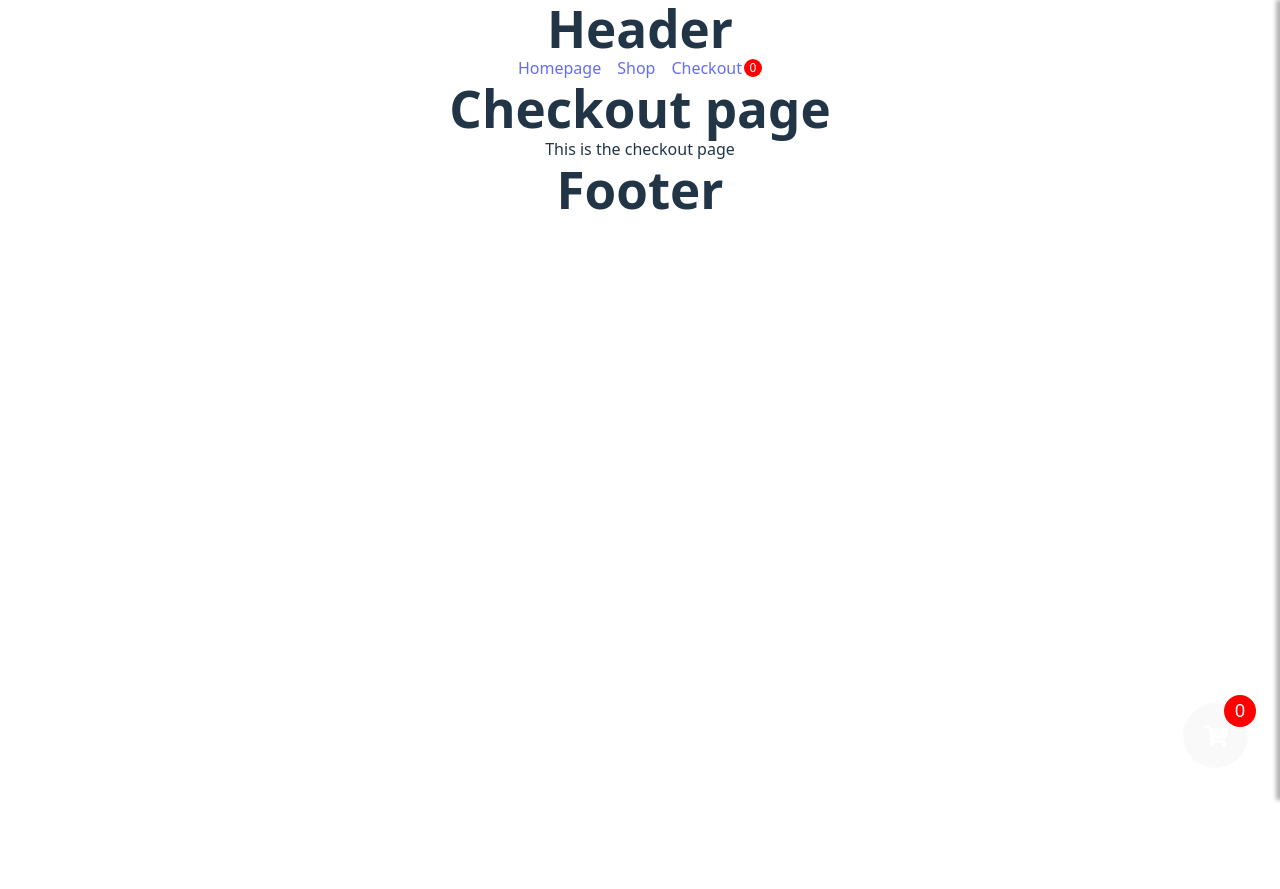
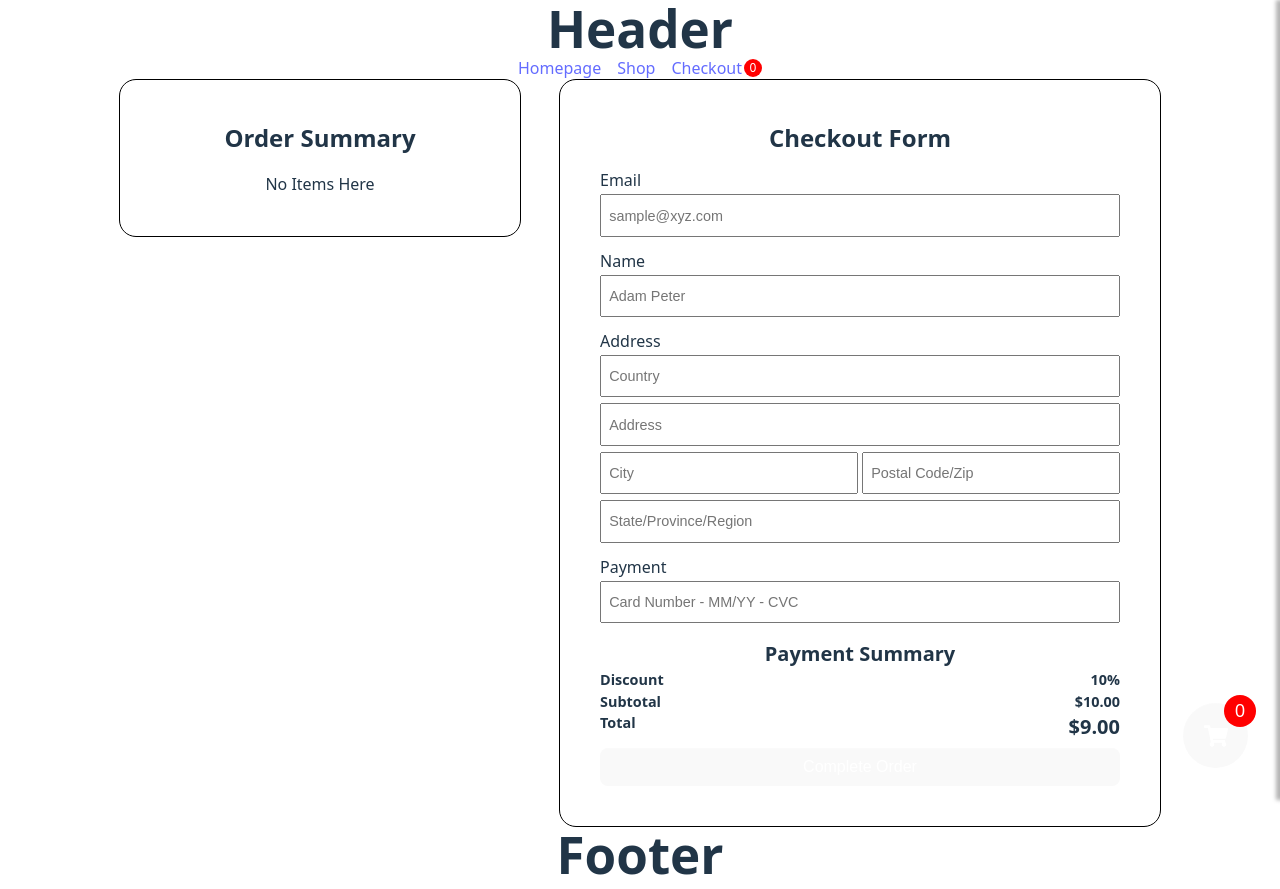
Before and after one commit to Eztatic/shopping-cart, a React (Vite) app: page /CheckoutPage in a window 1280 px wide. Before the commit the page ends 800 px from the top, so only its background shows below. Built offline with nearby package versions, Linux system fonts and the light colour scheme.

Commit message:
Added checkout page

```diff
--- a/src/App.jsx
+++ b/src/App.jsx
@@ -4,7 +4,7 @@ import Header from './components/Header.jsx';
 import HomePage from './components/Homepage.jsx';
 import ShoppingPage from './components/ShoppingPage.jsx';
 import CheckoutPage from './components/CheckoutPage.jsx';
-import { ShoppingCart } from './components/ShoppingCart.jsx';
+import ShoppingCart from './components/ShoppingCart.jsx';
 import Footer from './components/Footer.jsx'
 import CartContext from './components/CartContext.jsx'
 import './App.css';
--- a/src/components/CheckoutPage.jsx
+++ b/src/components/CheckoutPage.jsx
@@ -1,10 +1,110 @@
+import { useContext } from 'react'
+import styles from '/src/styles/CheckoutPage.module.css';
+import CartContext from '/src/components/CartContext.jsx';
+import CartStyles from '/src/styles/ShoppingCart.module.css'
+
+const Item = ({ imgURL, quantity, title, category, price }) => {
+      return (
+            <li className={`${CartStyles['cart-item']} ${styles['list-item']}`}>
+                  <div>
+                        <img src={imgURL} alt="Item Image" />
+                        <p className={CartStyles.quantity}>{quantity}</p>
+                  </div>
+                  <div>
+                        <p>{title}</p>
+                        <p>{category}</p>
+                        <p>{`$${price}`}</p>
+                  </div>
+            </li>
+      );
+}
+
+const OrderSummary = () => {
+      const cart = useContext(CartContext);
+
+      return (
+            <div className={styles['order-summary']}>
+                  <h2>Order Summary</h2>
+                  <ul>
+                        {cart.length === 0 ? <li>No Items Here</li> : null}
+                        {
+                              cart.map(({ id, imgURL, title, category, price, quantity }) => {
+                                    return <Item
+                                          key={id}
+                                          id={id}
+                                          imgURL={imgURL}
+                                          title={title}
+                                          category={category}
+                                          price={(price * quantity).toFixed(2)}
+                                          quantity={quantity} />;
+                              })
+                        }
+                  </ul>
+            </div>
+      );
+}
+
+const FormCheckout = () => {
+      return (
+            <form onSubmit={(e) => e.preventDefault()} className={styles['checkout-form']}>
+                  <h2>Checkout Form</h2>
+                  <div>
+                        <label htmlFor="email">Email</label>
+                        <input type="text" id="email" name="email" placeholder="sample@xyz.com" />
+                  </div>
+                  <div>
+                        <label htmlFor="name">Name</label>
+                        <input type="text" id="name" name="name" placeholder="Adam Peter" />
+                  </div>
+                  <div className={styles.address}>
+                        <label htmlFor="address">Address</label>
+                        <input type="text" id="country" name="country" placeholder="Country" />
+                        <input type="text" id="address" name="address" placeholder="Address" />
+                        <div>
+                              <input type="text" id="city" name="city" placeholder="City" />
+                              <input type="number" id="postal" name="postal" placeholder="Postal Code/Zip" />
+                        </div>
+                        <input type="text" id="province" name="province" placeholder="State/Province/Region" />
+                  </div>
+
+                  <div>
+                        <label htmlFor="payment">Payment</label>
+                        <input type="text" id="payment" name="payment" placeholder="Card Number - MM/YY - CVC" />
+                  </div>
+            </form >
+      );
+}
+
+const PaymentSummary = () => {
+      return (
+            <div className={styles.payments}>
+                  <p>Payment Summary</p>
+                  <span>
+                        <p>Discount</p>
+                        <p>10%</p>
+                  </span>
+                  <span>
+                        <p>Subtotal</p>
+                        <p>$10.00</p>
+                  </span>
+                  <span>
+                        <p>Total</p>
+                        <p>$9.00</p>
+                  </span>
+                  <button>Complete Order</button>
+            </div>
+      );
+}
 
 const CheckoutPage = () => {
       return (
-            <>
-                  <h1>Checkout page</h1>
-                  <p>This is the checkout page</p>
-            </>
+            <section className={styles['checkout-page']}>
+                  <OrderSummary />
+                  <div>
+                        <FormCheckout />
+                        <PaymentSummary />
+                  </div>
+            </section>
       );
 }
 
--- a/src/components/ShoppingCart.jsx
+++ b/src/components/ShoppingCart.jsx
@@ -76,4 +76,4 @@ const ShoppingCart = ({ removeHandler }) => {
       );
 }
 
-export { ShoppingCart, calculateNumberOfItems };
+export default ShoppingCart;
--- /dev/null
+++ b/src/styles/CheckoutPage.module.css
@@ -0,0 +1,103 @@
+.checkout-page {
+  display: flex;
+  justify-content: center;
+  align-items: flex-start;
+  gap: 2.5rem;
+}
+
+.checkout-page > div {
+  width: 600px;
+  max-width: 600px;
+  padding: 2.5rem;
+  border-radius: 16px;
+  outline: 1px solid #000;
+}
+
+.checkout-page > .order-summary {
+  width: 400px;
+}
+
+.checkout-page > .order-summary > h2 {
+  margin-bottom: 1rem;
+}
+
+.checkout-page > .order-summary > ul {
+  max-height: 66.75vh;
+  display: flex;
+  flex-direction: column;
+  gap: 1rem;
+  overflow-y: auto;
+}
+
+.checkout-form {
+  width: 100%;
+  display: flex;
+  flex-direction: column;
+  gap: 12px;
+}
+
+.checkout-form > div {
+  display: flex;
+  flex-direction: column;
+  align-items: flex-start;
+  gap: 2px;
+}
+
+.checkout-form > div > div {
+  width: 100%;
+  margin-bottom: 4px;
+  display: flex;
+  gap: 4px;
+}
+
+.address > input:not(:last-child) {
+  margin-bottom: 4px;
+}
+
+.checkout-form > div > div > input {
+  width: 50%;
+}
+
+.checkout-form label {
+  font-size: 1rem;
+  font-weight: 500;
+}
+
+.checkout-form input {
+  font-size: 0.9rem;
+  line-height: 1.5rem;
+  width: 100%;
+  padding: 0.5em;
+}
+
+.payments {
+  width: 100%;
+  display: flex;
+  flex-direction: column;
+}
+
+.payments p {
+  font-weight: 600;
+}
+
+.payments > p {
+  font-size: 1.25rem;
+  margin-top: 1rem;
+}
+
+.payments > span {
+  display: flex;
+  justify-content: space-between;
+}
+.payments > span > p {
+  font-size: 0.9em;
+}
+
+.payments > span:last-of-type > p:last-of-type {
+  font-size: 1.25rem;
+}
+
+.payments > button {
+  width: 100%;
+  margin-top: 6px;
+}
```
